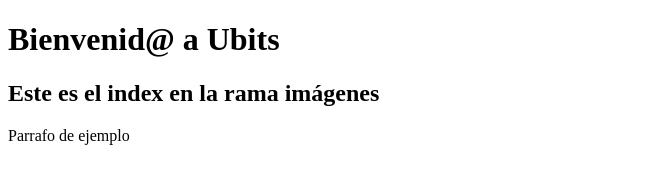
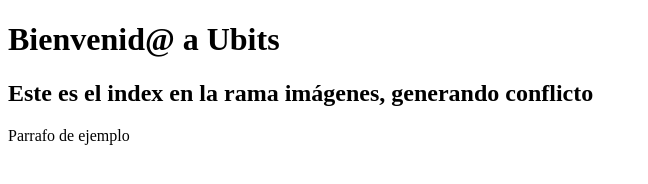
Before and after one commit to jackhfernandez/ejercicio-ramas, a plain HTML site: page index.html in a window 1280 px wide. Shown: the whole page, without its empty margins (0-648 px from the left). Drawn offline with Linux system fonts and the light colour scheme.

Commit message:
Modificando index.html, generando conflictos

```diff
--- a/index.html
+++ b/index.html
@@ -8,7 +8,7 @@
 </head>
 <body>
     <h1>Bienvenid@ a Ubits</h1>
-    <h2>Este es el index en la rama imágenes</h2>
+    <h2>Este es el index en la rama imágenes, generando conflicto</h2>
     <p>Parrafo de ejemplo</p>
 </body>
 </html>
```
